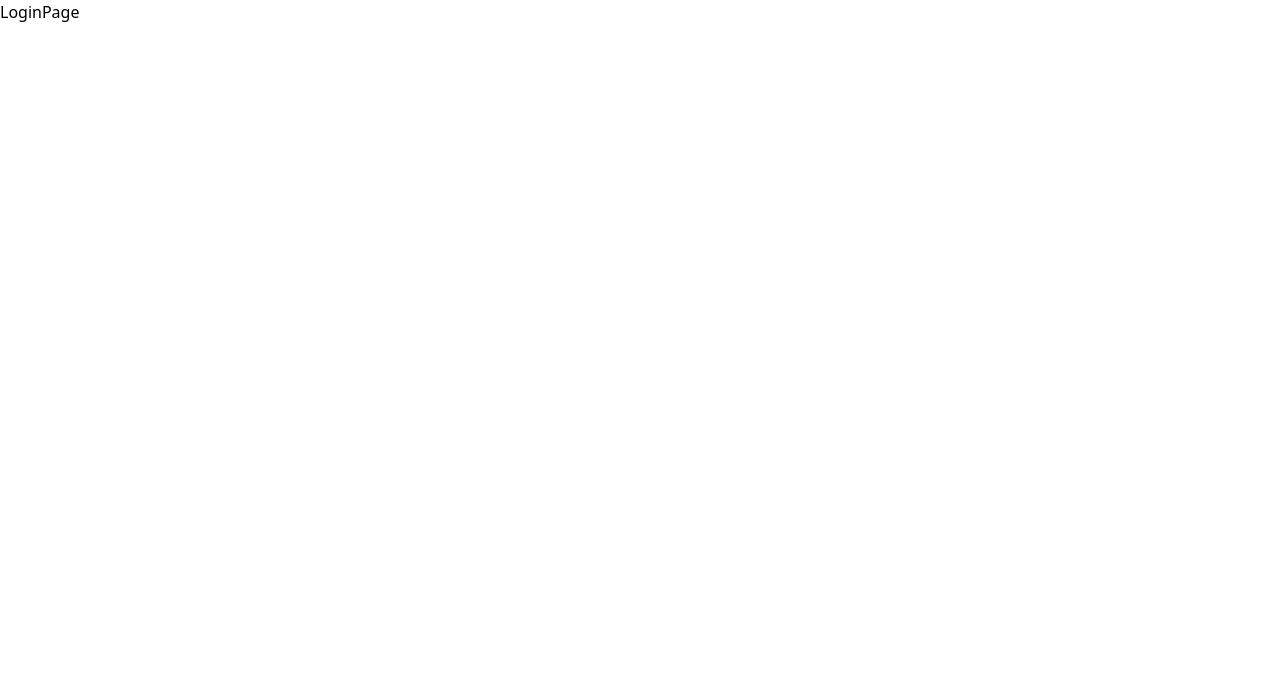
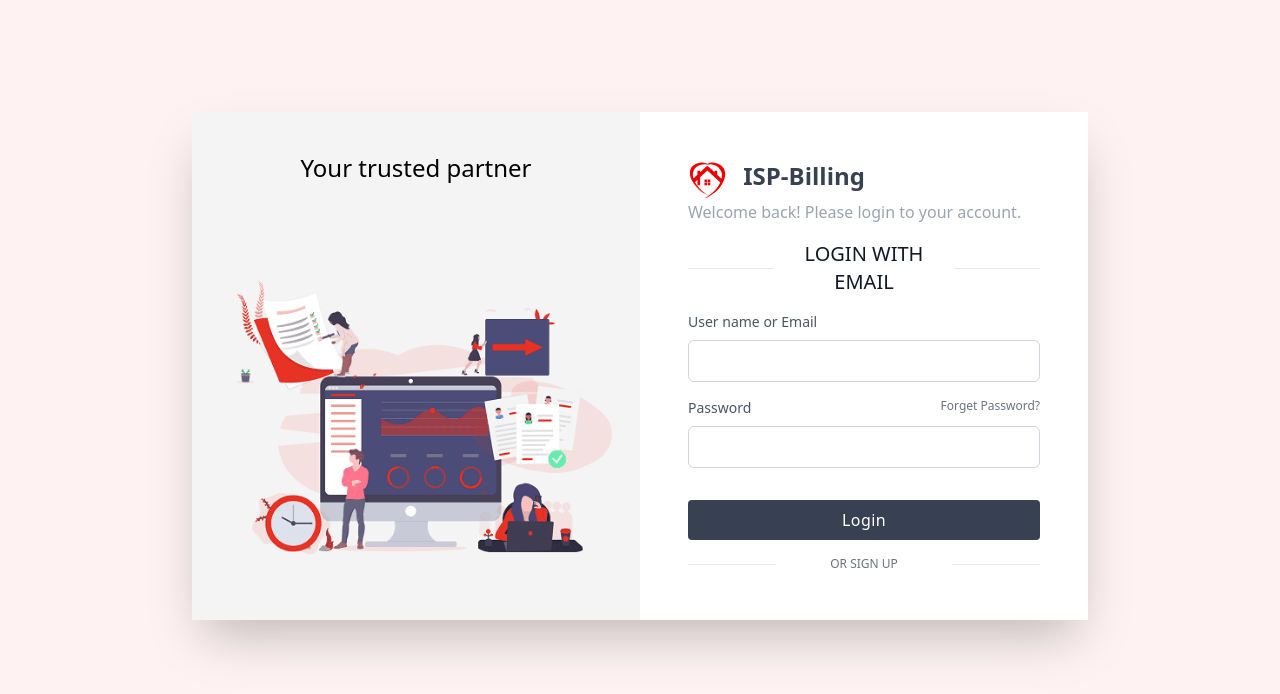
Before and after one commit to nazmuldipu/isp_billing_front, a React (Create React App) app: page /login in a window 1280 px wide. Shown: the top 694 px of the page. Built offline with nearby package versions, Linux system fonts and the light colour scheme.

Commit message:
login page added

```diff
--- a/src/features/auth/loginPage.jsx
+++ b/src/features/auth/loginPage.jsx
@@ -1,11 +1,126 @@
 import React from 'react';
+import { Link } from "react-router-dom";
 
 const LoginPage = () => {
     return (
-        <div>
-            LoginPage
-        </div>
-     );
+        <div className="absolute w-full h-full bg-red-50 overflow-hidden" >
+            <div className="max-w-full md:max-w-4xl mx-auto mt-10 md:mt-28 shadow-2xl overflow-hidden">
+                <div className="grid grid-cols-1 md:grid-cols-2 h-full">
+                    <div className="hidden md:block w-full h-full bg-origin-border bg-center bg-no-repeat bg-cover" style={{ "backgroundImage": `url('background.png')` }}>
+                        <h1 className="font-light text-2xl text-center pt-10">Your trusted partner</h1>
+                    </div>
+                    <div className="w-full bg-white p-4 md:p-12">
+                        <div className="grid grid-flow-col auto-cols-max">
+                            <a href="/" className="inline-block">
+                                <span className="sr-only">Workflow</span>
+                                <img
+                                    className="h-8 w-auto sm:h-10"
+                                    src="logo.svg"
+                                    alt=""
+                                />
+                            </a>
+                            <h2 className="text-2xl font-semibold text-gray-700 dark:text-white pl-4">ISP-Billing</h2>
+                        </div>
+
+
+                        <p className="text-base text-gray-400 dark:text-gray-200">Welcome back! Please login to your account.</p>
+                        <div className="flex items-center justify-between mt-4">
+                            <span className="w-1/5 border-b dark:border-gray-600 lg:w-1/4"></span>
+                            <div className="text-xl text-center text-gray-900 uppercase dark:text-gray-400">login with email</div>
+                            <span className="w-1/5 border-b dark:border-gray-400 lg:w-1/4"></span>
+                        </div>
+                        <form >
+                            <div className="mt-4">
+                                <label className="block mb-2 text-sm font-medium text-gray-600 dark:text-gray-200" htmlFor="LoggingEmailAddress">User name or Email</label>
+                                <input id="LoggingEmailAddress" className="block w-full px-4 py-2 text-gray-700 bg-white border border-gray-300 rounded-md dark:bg-gray-800 dark:text-gray-300 dark:border-gray-600 focus:border-blue-500 dark:focus:border-blue-500 focus:outline-none focus:ring" type="email" />
+                            </div>
+
+                            <div className="mt-4">
+                                <div className="flex justify-between">
+                                    <label className="block mb-2 text-sm font-medium text-gray-600 dark:text-gray-200" htmlFor="loggingPassword">Password</label>
+                                    <Link to="/forgot-password" className="text-xs text-gray-500 dark:text-gray-300 hover:underline"> Forget Password?</Link>
+                                </div>
+
+                                <input id="loggingPassword" className="block w-full px-4 py-2 text-gray-700 bg-white border border-gray-300 rounded-md dark:bg-gray-800 dark:text-gray-300 dark:border-gray-600 focus:border-blue-500 dark:focus:border-blue-500 focus:outline-none focus:ring" type="password" />
+                            </div>
+
+                            <div className="mt-8">
+                                <button className="w-full px-4 py-2 tracking-wide text-white transition-colors duration-200 transform bg-gray-700 rounded hover:bg-gray-600 focus:outline-none focus:bg-gray-600">
+                                    Login
+                                </button>
+                            </div>
+                        </form>
+                        <div className="flex items-center justify-between mt-4">
+                            <span className="w-1/5 border-b dark:border-gray-600 md:w-1/4"></span>
+                            <Link to="/register" className="text-xs text-gray-500 uppercase dark:text-gray-400 hover:underline"> or sign up </Link>
+
+                            <span className="w-1/5 border-b dark:border-gray-600 md:w-1/4"></span>
+                        </div>
+                    </div>
+                </div>
+            </div>
+        </div >
+        // <div className="absolute bg-red-400 ">
+        //     <div className="flex max-w-sm mx-auto overflow-hidden bg-white rounded-lg shadow-lg dark:bg-gray-800 lg:max-w-4xl my-20" >
+        //         <div className="hidden bg-cover lg:block lg:w-1/2" style={{ "backgroundImage": `url('https://images.unsplash.com/photo-1606660265514-358ebbadc80d?ixid=MXwxMjA3fDB8MHxwaG90by1wYWdlfHx8fGVufDB8fHw%3D&ixlib=rb-1.2.1&auto=format&fit=crop&w=1575&q=80')` }}></div>
+
+        //         <div className="w-full px-6 py-8 md:px-8 lg:w-1/2">
+
+        //             <h2 className="text-2xl font-semibold text-center text-gray-700 dark:text-white">Brand</h2>
+
+        //             <p className="text-xl text-center text-gray-600 dark:text-gray-200">Welcome back!</p>
+
+        //             {/* <a href="/" className="flex items-center justify-center mt-4 text-gray-600 rounded-lg shadow-md dark:bg-gray-700 dark:text-gray-200 hover:bg-gray-100 dark:hover:bg-gray-600">
+        //             <div className="px-4 py-3">
+        //                 <svg className="w-6 h-6" viewBox="0 0 40 40">
+        //                     <path d="M36.3425 16.7358H35V16.6667H20V23.3333H29.4192C28.045 27.2142 24.3525 30 20 30C14.4775 30 10 25.5225 10 20C10 14.4775 14.4775 9.99999 20 9.99999C22.5492 9.99999 24.8683 10.9617 26.6342 12.5325L31.3483 7.81833C28.3717 5.04416 24.39 3.33333 20 3.33333C10.7958 3.33333 3.33335 10.7958 3.33335 20C3.33335 29.2042 10.7958 36.6667 20 36.6667C29.2042 36.6667 36.6667 29.2042 36.6667 20C36.6667 18.8825 36.5517 17.7917 36.3425 16.7358Z" fill="#FFC107" />
+        //                     <path d="M5.25497 12.2425L10.7308 16.2583C12.2125 12.59 15.8008 9.99999 20 9.99999C22.5491 9.99999 24.8683 10.9617 26.6341 12.5325L31.3483 7.81833C28.3716 5.04416 24.39 3.33333 20 3.33333C13.5983 3.33333 8.04663 6.94749 5.25497 12.2425Z" fill="#FF3D00" />
+        //                     <path d="M20 36.6667C24.305 36.6667 28.2167 35.0192 31.1742 32.34L26.0159 27.975C24.3425 29.2425 22.2625 30 20 30C15.665 30 11.9842 27.2359 10.5975 23.3784L5.16254 27.5659C7.92087 32.9634 13.5225 36.6667 20 36.6667Z" fill="#4CAF50" />
+        //                     <path d="M36.3425 16.7358H35V16.6667H20V23.3333H29.4192C28.7592 25.1975 27.56 26.805 26.0133 27.9758C26.0142 27.975 26.015 27.975 26.0158 27.9742L31.1742 32.3392C30.8092 32.6708 36.6667 28.3333 36.6667 20C36.6667 18.8825 36.5517 17.7917 36.3425 16.7358Z" fill="#1976D2" />
+        //                 </svg>
+        //             </div>
+
+        //             <span className="w-5/6 px-4 py-3 font-bold text-center">Sign in with Google</span>
+        //         </a> */}
+
+        //             <div className="flex items-center justify-between mt-4">
+        //                 <span className="w-1/5 border-b dark:border-gray-600 lg:w-1/4"></span>
+
+        //                 <a href="/" className="text-xl text-center text-gray-900 uppercase dark:text-gray-400 hover:underline">login with email</a>
+
+        //                 <span className="w-1/5 border-b dark:border-gray-400 lg:w-1/4"></span>
+        //             </div>
+
+        //             <div className="mt-4">
+        //                 <label className="block mb-2 text-sm font-medium text-gray-600 dark:text-gray-200" htmlFor="LoggingEmailAddress">Email Address</label>
+        //                 <input id="LoggingEmailAddress" className="block w-full px-4 py-2 text-gray-700 bg-white border border-gray-300 rounded-md dark:bg-gray-800 dark:text-gray-300 dark:border-gray-600 focus:border-blue-500 dark:focus:border-blue-500 focus:outline-none focus:ring" type="email" />
+        //             </div>
+
+        //             <div className="mt-4">
+        //                 <div className="flex justify-between">
+        //                     <label className="block mb-2 text-sm font-medium text-gray-600 dark:text-gray-200" htmlFor="loggingPassword">Password</label>
+        //                     <Link to="/forgot-password" className="text-xs text-gray-500 dark:text-gray-300 hover:underline"> Forget Password?</Link>
+        //                 </div>
+
+        //                 <input id="loggingPassword" className="block w-full px-4 py-2 text-gray-700 bg-white border border-gray-300 rounded-md dark:bg-gray-800 dark:text-gray-300 dark:border-gray-600 focus:border-blue-500 dark:focus:border-blue-500 focus:outline-none focus:ring" type="password" />
+        //             </div>
+
+        //             <div className="mt-8">
+        //                 <button className="w-full px-4 py-2 tracking-wide text-white transition-colors duration-200 transform bg-gray-700 rounded hover:bg-gray-600 focus:outline-none focus:bg-gray-600">
+        //                     Login
+        //                 </button>
+        //             </div>
+
+        //             <div className="flex items-center justify-between mt-4">
+        //                 <span className="w-1/5 border-b dark:border-gray-600 md:w-1/4"></span>
+        //                 <Link to="/register" className="text-xs text-gray-500 uppercase dark:text-gray-400 hover:underline"> or sign up </Link>
+
+        //                 <span className="w-1/5 border-b dark:border-gray-600 md:w-1/4"></span>
+        //             </div>
+        //         </div>
+        //     </div>
+        // </div>
+    );
 }
 
 export default LoginPage;
--- a/tailwind.config.js
+++ b/tailwind.config.js
@@ -3,7 +3,7 @@ module.exports = {
     purge: ['./src/**/*.{js,jsx,ts,tsx}', './public/index.html'],
     darkMode: false, // or 'media' or 'class'
     theme: {
-        extend: {},
+        extend: { },
     },
     variants: {
         extend: {},
```
Also changed, not shown: public/background.png (added), public/background2.png (added).
